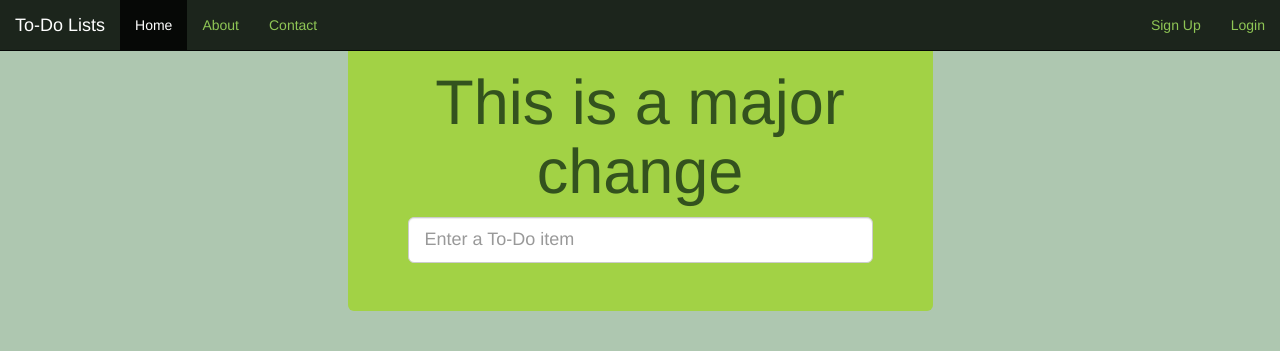
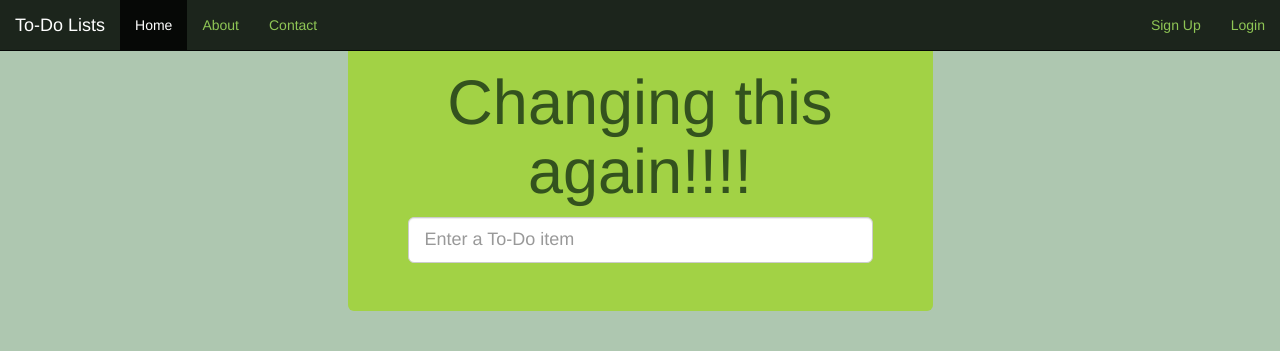
Before and after one commit to Sailor972/superlists, a Django app: page / in a window 1280 px wide. Shown: the top 351 px of the page. Run offline with Django 3.2, Linux system fonts and the light colour scheme; some libraries are stand-ins or nearby versions.

Commit message:
changed heading

```diff
--- a/lists/templates/home.html
+++ b/lists/templates/home.html
@@ -1,3 +1,3 @@
 {% extends 'base.html' %}
-{% block header_text %}This is a major change{% endblock %}
+{% block header_text %}Changing this again!!!!{% endblock %}
 {% block form_action %}/lists/new{% endblock %}
```
